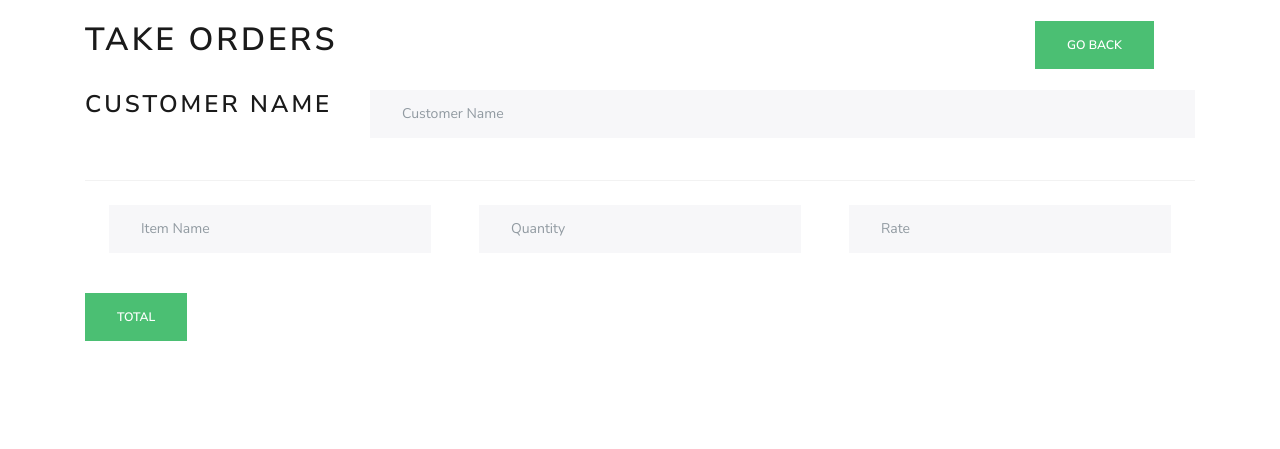
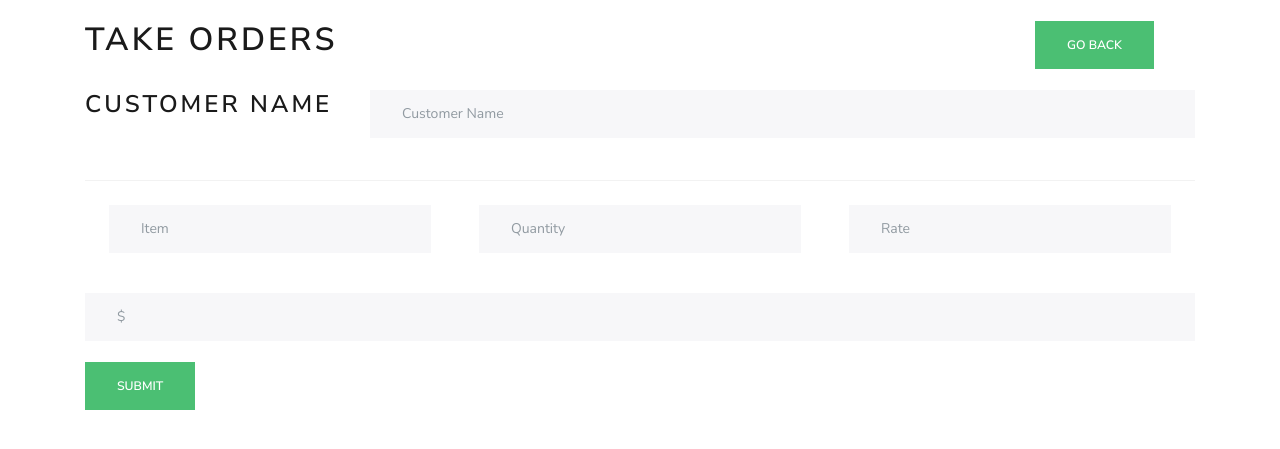
Before and after one commit to SRICKKY/order_manage, a Django app: template myapp/templates/myapp/form.html in a window 1280 px wide. Shown: the top 449 px of the page. Run offline with Django 3.2, Linux system fonts and the light colour scheme; the template is opened without the code that fills it, so the values that code supplies are empty; some libraries are stand-ins or nearby versions.

Commit message:
updated code

```diff
--- a/myapp/static/myapp/js/order.js
+++ b/myapp/static/myapp/js/order.js
@@ -5,8 +5,8 @@ function add_input_fields() {
     var objTo = document.getElementById('add_input_fields')
     var tr = document.createElement("tr");
 	// divtest.setAttribute("class", "form-group removeclass"+room);
-	var rdiv = 'removeclass'+room;
-    tr.innerHTML = '<tr><td><input type="text" class="form-control" placeholder="Item Name" /></td><td><input type="text" class="form-control" placeholder="Quantity" /></td><td><input type="text" class="form-control" placeholder="Rate" /></td></tr>';
+	// var rdiv = 'removeclass'+room;
+    tr.innerHTML = '<tr><td><input type="text" class="form-control" placeholder="Item" /></td><td><input type="text" class="form-control" placeholder="Quantity" /></td><td><input type="text" class="form-control" placeholder="Rate" id="total" /></td></tr>';
 
     objTo.appendChild(tr)
 }
@@ -18,3 +18,7 @@ function handleEnter(e){
       add_input_fields();
     }
 }
+
+function generate_total(){
+
+}
--- a/myapp/templates/myapp/form.html
+++ b/myapp/templates/myapp/form.html
@@ -20,20 +20,75 @@
 		</div>
 	</div>
 	<br><br>
-	<table class="table table-condensed" >
-	    <tbody id="add_input_fields">
-	        <tr>
-	           <td><input type="text" class="form-control" placeholder="Item Name" /></td>
-	           <td><input type="text" class="form-control" placeholder="Quantity" /></td>
-	           <td><input type="text" class="form-control" placeholder="Rate" /></td>
-	        </tr>
-	    </tbody>
+	<table class="table table-condensed">
+		<tbody id="add_input_fields">
+			<form POST="POST">
+				{% csrf_token %}
+				<tr>
+					<td><input type="text" class="form-control" placeholder="Item" /></td>
+					<td><input type="text" class="form-control" placeholder="Quantity" /></td>
+					<td><input type="text" class="form-control" placeholder="Rate" id="total" /></td>
+				</tr>
+			</form>
+		</tbody>
 	</table>
+	<input type="text" name="total" class="form-control" id="final-total" placeholder="$">
+	<br>
+	<button type="submit" class="btn btn-success">Submit</button>
 
-	<button type="submit" class="btn btn-success">Total</button>
+
+
 
 </div>
 {% endblock %}
+
+
+
+
+
+
+
+<!-- ########################################################## -->
+
+
+<!-- <table class="table table-condensed" >
+    <tbody id="add_input_fields">
+        <tr>
+           <td><input type="text" class="form-control" placeholder="Item Name" name="item_name[]"/></td>
+           <td><input type="text" class="form-control" placeholder="Quantity" name="quantity[]"/></td>
+           <td><input type="text" class="form-control" placeholder="Rate" name="rate[]"/></td>
+        </tr>
+    </tbody>
+</table>
+
+<div class="row">
+	<div class="col-lg-10">
+		<div class="col-lg-8">
+			<input type="text" class="form-control" placeholder="$" value="" id="total_price">
+		</div>
+		<br>
+		<div class="col-lg-4">
+			<button onclick="generate_total()" class="btn btn-success">Total</button>
+		</div>
+	</div>
+	<div class="col-lg-2">
+		<button type="submit" class="btn btn-warning">Submit</button>
+	</div>
+</div> -->
+<!-- ########################################################### -->
+
+
+
+
+
+
+
+
+
+
+
+
+
 
 
 <!--
--- a/myapp/templates/myapp/order.html
+++ b/myapp/templates/myapp/order.html
@@ -7,7 +7,7 @@
 	</div>
 	<div class="row">
 		<div class="col-lg-10">
-			<a href="/add" class="btn btn-info">Take Order</a>
+			<a href="/order/add" class="btn btn-info">Take Order</a>
 		</div>
 		<div class="col-lg-2">
 			{% if request.user.is_authenticated %}
--- a/order_manage/urls.py
+++ b/order_manage/urls.py
@@ -10,5 +10,5 @@ urlpatterns = [
     path('login/',auth_views.login,name='login'),
     path('logout/',auth_views.logout,{'next_page': '/'},name='logout'),
     path('order/', views.order,name='order'),
-    path('add/', views.add,name='add'),
+    path('order/add', views.add,name='add'),
 ]
```
Also changed, not shown: myapp/views.py (+12 -16 lines), README.md, db.sqlite3.
